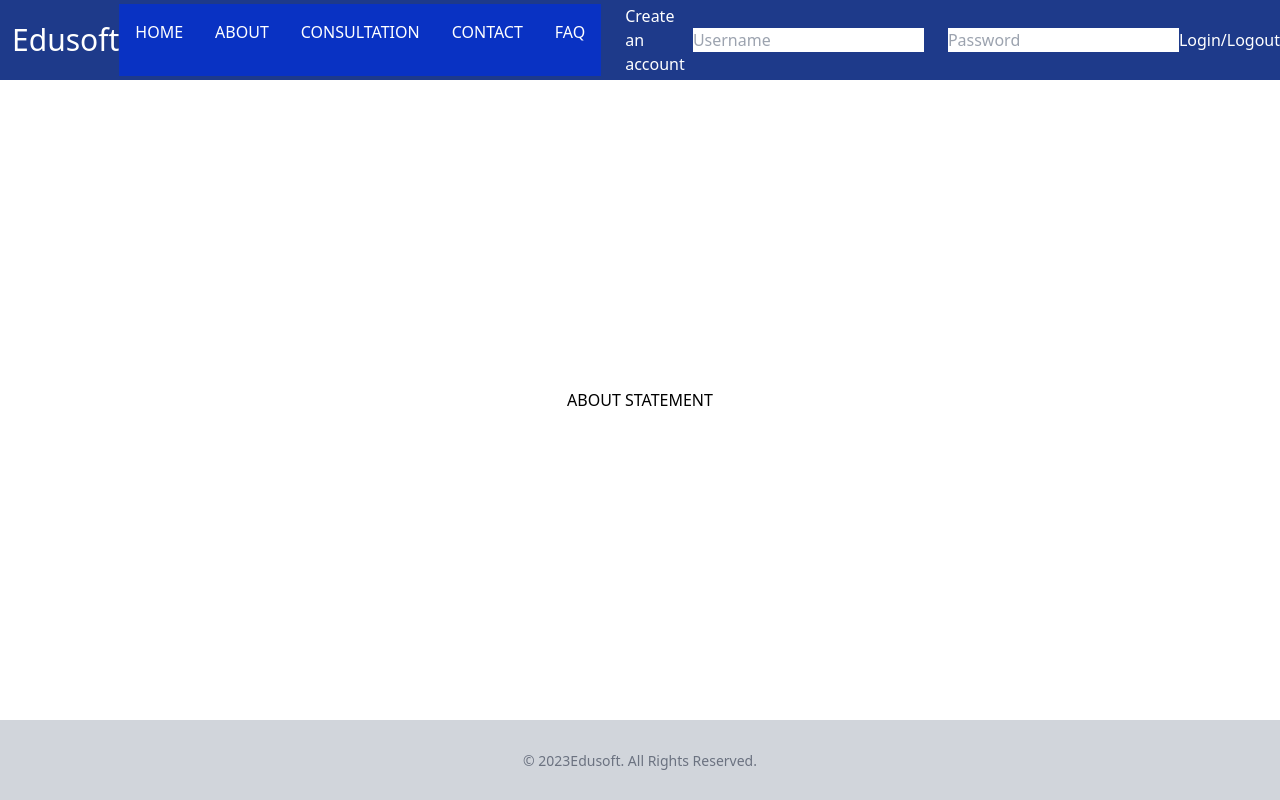
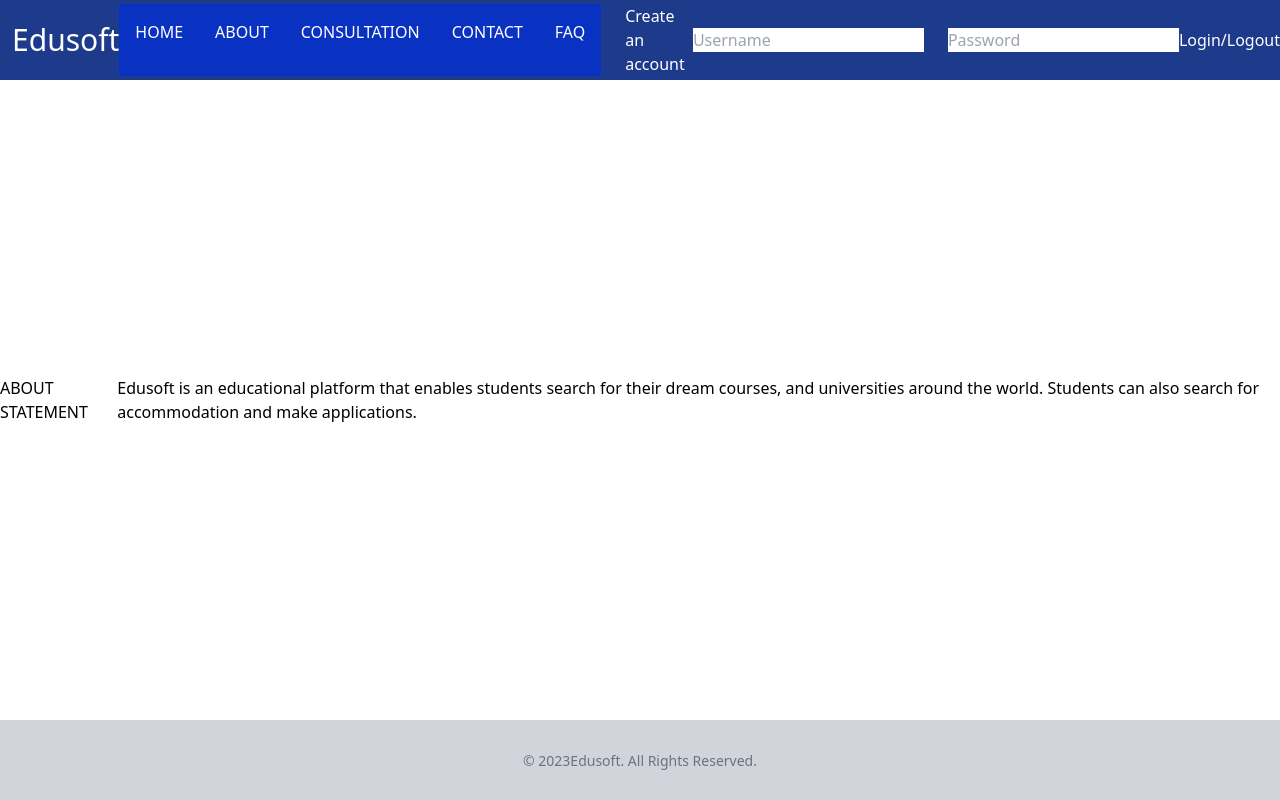
Before and after one commit to Nwaigba66/Edusoft-website---FrontEnd, a Next.js app: page /about in a window 1280 px wide. Built offline with nearby package versions, Linux system fonts and the light colour scheme.

Commit message:
Added some text on about page

```diff
--- a/src/app/about/page.tsx
+++ b/src/app/about/page.tsx
@@ -4,7 +4,12 @@ function About() {
   return (
     <div className='flex justify-center items-center '>
       <h1>ABOUT STATEMENT</h1>
+      <p>Edusoft is an educational platform that enables students search for their
+        dream courses, and universities around the world. Students can also search for
+        accommodation and make applications.
+      </p>
     </div>
+
   )
 }
 
```
